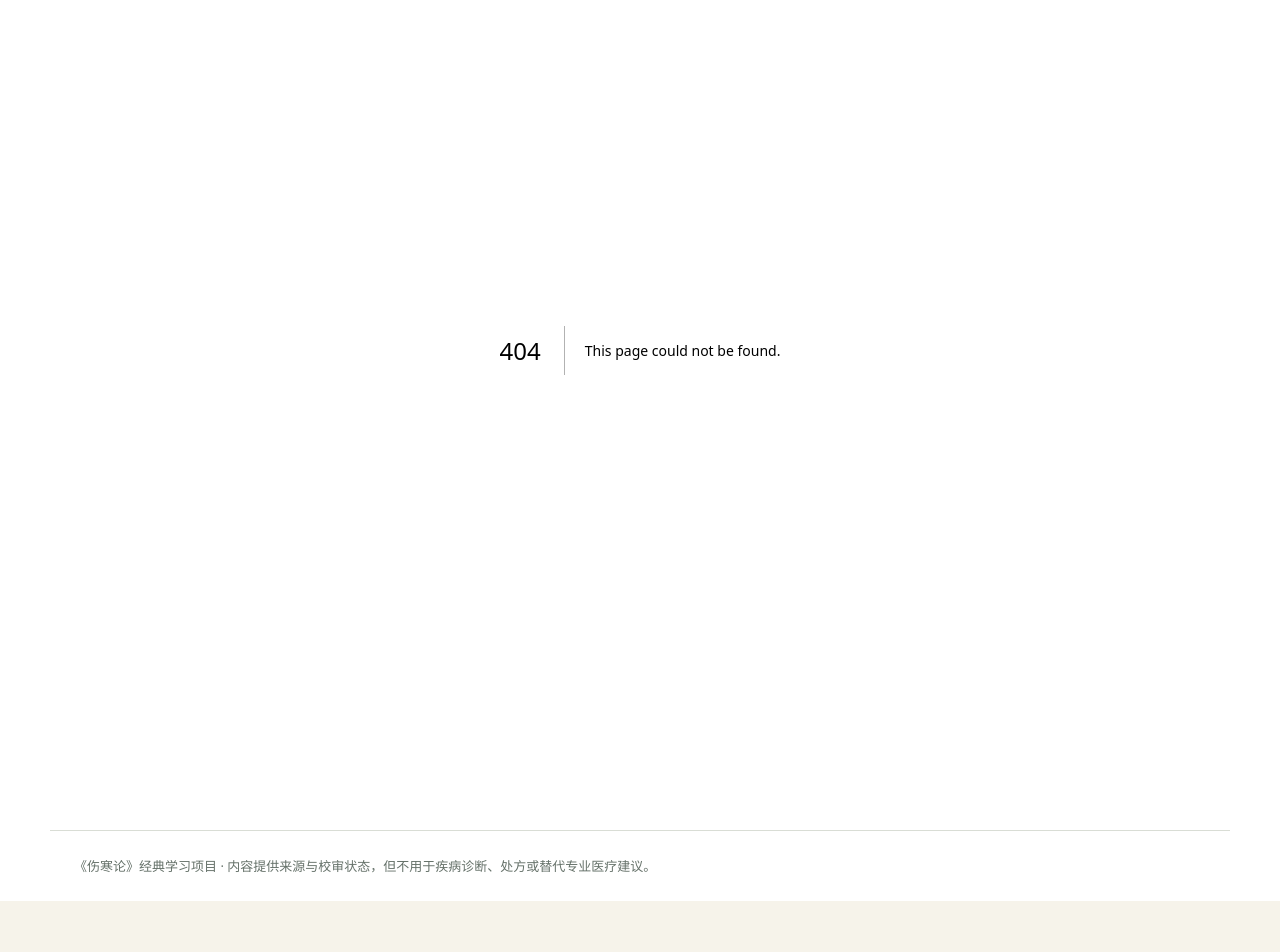
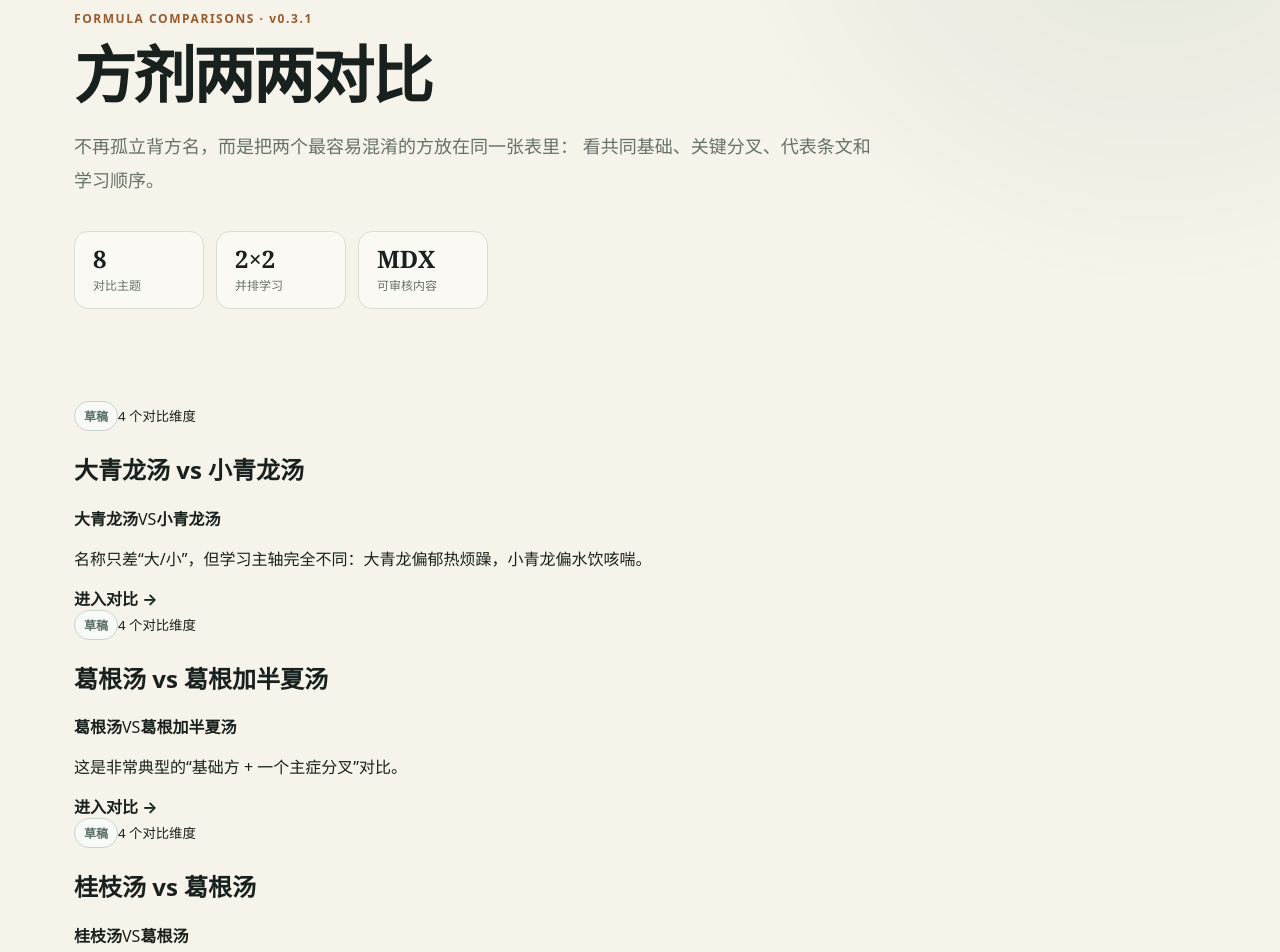
Before and after one commit to boxker/shanghan-runbook, a Next.js app: page /comparisons in a window 1280 px wide. Before the commit this address had no page. Shown: the part 160-1112 px from the top of the page. Before the commit the page ends 1061 px from the top, so only its background shows below. Built offline with nearby package versions, Linux system fonts and the light colour scheme.

Commit message:
feat(v0.3.1): add formula comparison library

```diff
--- /dev/null
+++ b/app/comparisons/page.tsx
@@ -0,0 +1,52 @@
+import Link from "next/link";
+import { getComparisons, getFormula } from "@/lib/content";
+
+export default function ComparisonsPage() {
+  const comparisons = getComparisons();
+
+  return (
+    <>
+      <section className="pageHead">
+        <span className="eyebrow">FORMULA COMPARISONS · v0.3.1</span>
+        <h1>方剂两两对比</h1>
+        <p>
+          不再孤立背方名，而是把两个最容易混淆的方放在同一张表里：
+          看共同基础、关键分叉、代表条文和学习顺序。
+        </p>
+        <div className="stats">
+          <div><strong>{comparisons.length}</strong><span>对比主题</span></div>
+          <div><strong>2×2</strong><span>并排学习</span></div>
+          <div><strong>MDX</strong><span>可审核内容</span></div>
+        </div>
+      </section>
+
+      <div className="comparisonGrid">
+        {comparisons.map((item) => {
+          const left = getFormula(item.leftSlug);
+          const right = getFormula(item.rightSlug);
+          return (
+            <Link className="comparisonCard" href={`/comparisons/${item.slug}`} key={item.slug}>
+              <div className="comparisonCardHead">
+                <span className="reviewBadge" data-status={item.reviewStatus}>{item.reviewStatus}</span>
+                <small>{item.points.length} 个对比维度</small>
+              </div>
+              <h2>{item.title}</h2>
+              <div className="versusRow">
+                <strong>{left?.name || item.leftSlug}</strong>
+                <span>VS</span>
+                <strong>{right?.name || item.rightSlug}</strong>
+              </div>
+              <p>{item.summary}</p>
+              <strong className="learnMore">进入对比 →</strong>
+            </Link>
+          );
+        })}
+      </div>
+
+      <aside className="notice">
+        <strong>使用边界：</strong>
+        对比页回答的是“经典学习上如何区分”，不是“现实症状应该选哪个方”。
+      </aside>
+    </>
+  );
+}
```
